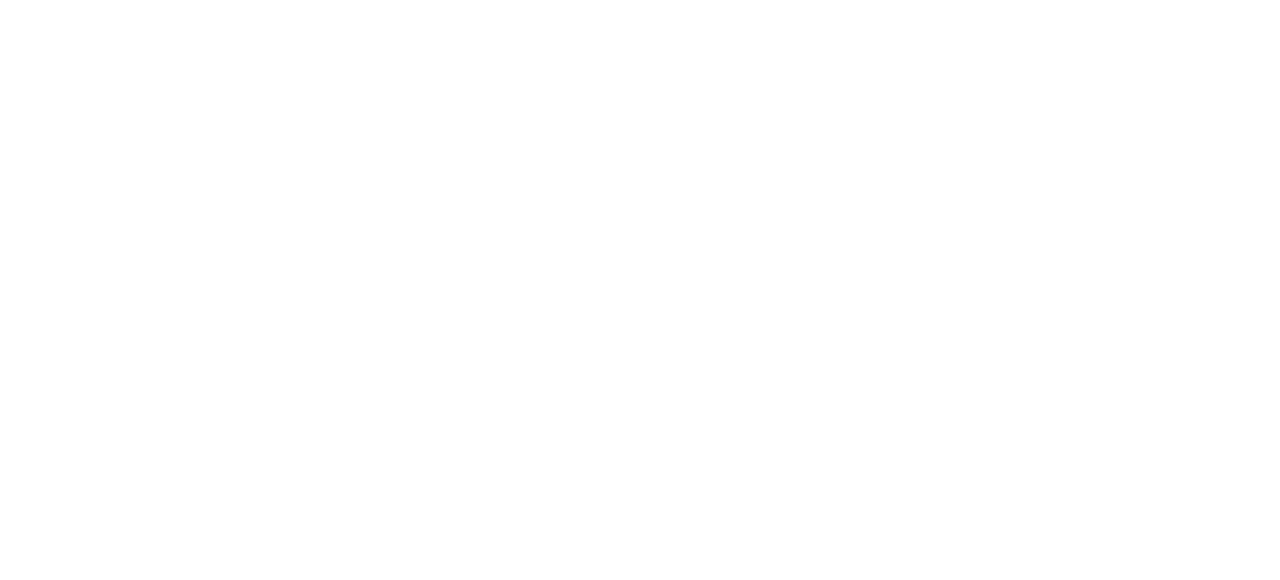
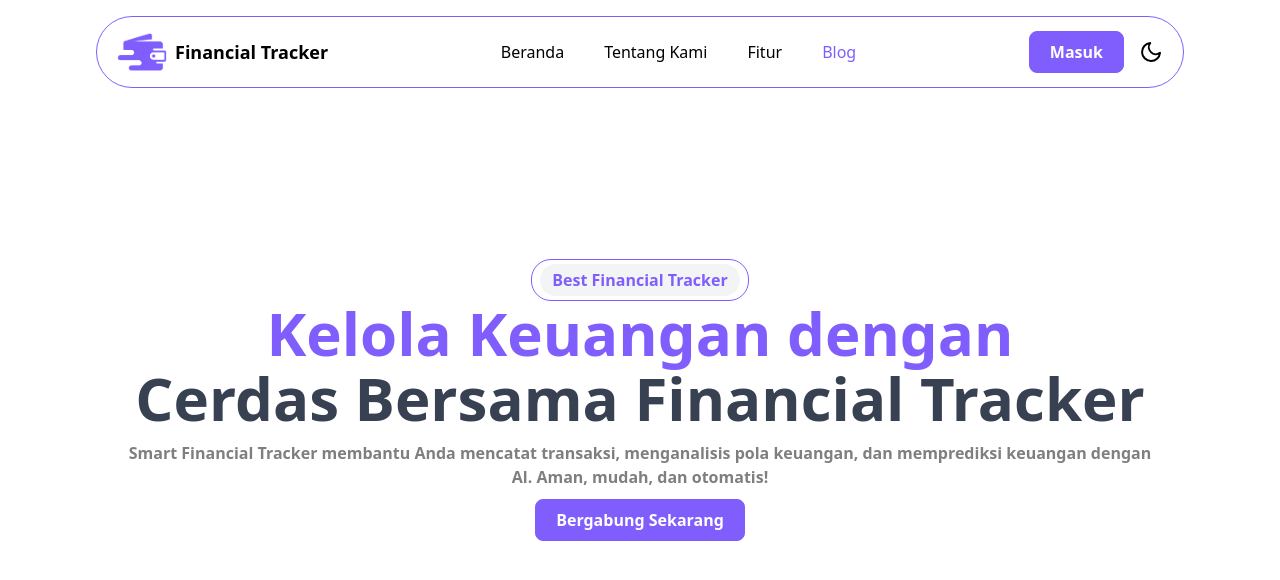
Before and after one commit to Randi-95/capstone2, a React (Vite) app: page /blogs in a window 1280 px wide. Shown: the top 580 px of the page. Built offline with nearby package versions, Linux system fonts and the light colour scheme.

Commit message:
blogs page

```diff
--- a/src/main.jsx
+++ b/src/main.jsx
@@ -5,7 +5,7 @@
 import HomePage from './pages/Home.jsx'
 import {TentangKamiPage} from './pages/TentangKami.jsx'
 import NotFound from './pages/notFound.jsx'
-import ArticleApp from './pages/blogs.jsx'
+import Blogs from './pages/blogs.jsx'
 
 const router = createBrowserRouter ([
     {
@@ -19,7 +19,7 @@
     },
     {
       path: "/blogs",
-      element: <ArticleApp />
+      element: <Blogs />
     }
 ])
 
--- a/src/pages/blogs.jsx
+++ b/src/pages/blogs.jsx
@@ -1,19 +1,16 @@
-import { useState, useEffect } from "react"
-import Navbar from "../component/fragments/navbar.jsx"
-import { Home } from "../component/fragments/home"
 
-
-const Article = () => {
-    const {activeArticle, setActiveArticle} = useState(null)
+import Navbar from '../component/fragments/navbar'
+import { Home } from '../component/fragments/home'
 
 
 
+function Blogs() {
+  return (
+      <div className="">
+        <Navbar type = 'home'/>
+        <Home header = 'Kelola Keuangan dengan' isi = 'Cerdas Bersama Financial Tracker' deskripsi = 'Smart Financial Tracker membantu Anda mencatat transaksi, menganalisis pola keuangan, dan memprediksi keuangan dengan Al. Aman, mudah, dan otomatis!'/>
+      </div>
+  )
 }
 
-const ArticleApp = () => {
-    <div>
-        <Navbar />
-    </div>
-}
-
-export default ArticleApp
+export default Blogs
```
